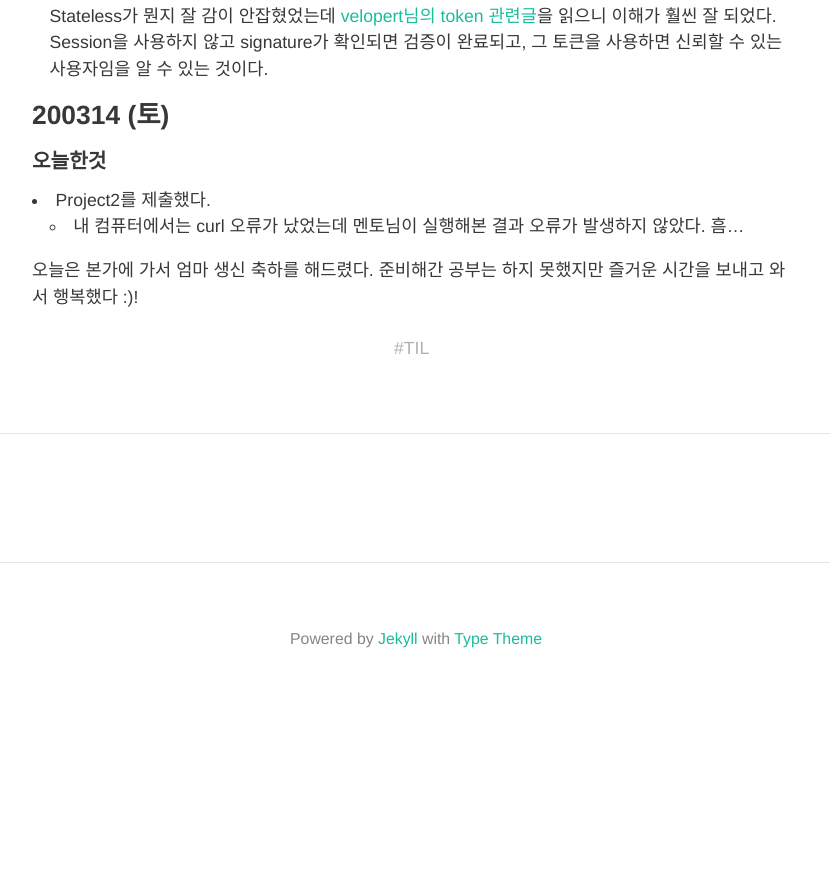
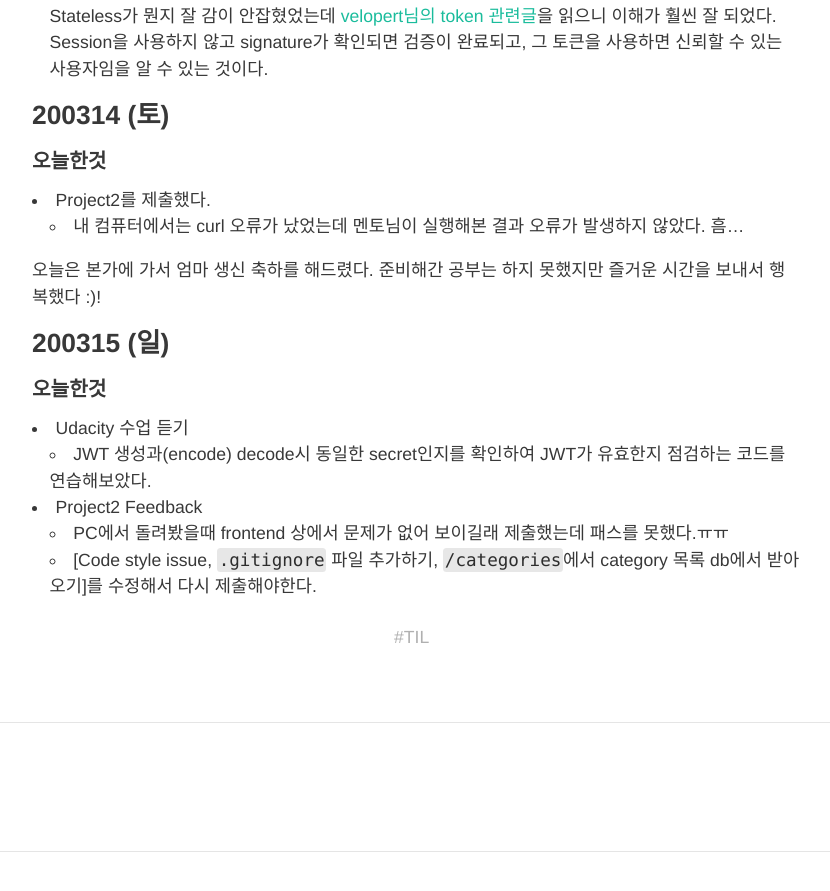
Before and after one commit to HyunlangBan/hyunlangban.github.io, a Jekyll site: the page built from _posts/TIL/2020-03-09-week-til.md, in a window 1280 px wide and 900 px high, scrolled down 2418 px. Shown: the top 891 px of the window, without its empty margins (224-1054 px from the left). Built offline with Jekyll 4.4.1, drawn with Linux system fonts in a browser that asks for light colours; nearby versions of some CDN libraries; some web fonts are replaced; comment, search, counter and statistics services are not loaded; before the commit the page ends 3132 px from its top, so only the background shows below that.

Commit message:
Add 200315 TIL

```diff
--- a/_posts/TIL/2020-03-09-week-til.md
+++ b/_posts/TIL/2020-03-09-week-til.md
@@ -59,4 +59,12 @@ tag: TIL
   - 내 컴퓨터에서는 curl 오류가 났었는데 멘토님이 실행해본 결과 오류가 발생하지 않았다. 흠...
 
 
-오늘은 본가에 가서 엄마 생신 축하를 해드렸다. 준비해간 공부는 하지 못했지만 즐거운 시간을 보내고 와서 행복했다 :)!
+오늘은 본가에 가서 엄마 생신 축하를 해드렸다. 준비해간 공부는 하지 못했지만 즐거운 시간을 보내서 행복했다 :)!
+
+### 200315 (일)
+#### 오늘한것
+- Udacity 수업 듣기
+  - JWT 생성과(encode) decode시 동일한 secret인지를 확인하여 JWT가 유효한지 점검하는 코드를 연습해보았다.
+- Project2 Feedback
+  - PC에서 돌려봤을때 frontend 상에서 문제가 없어 보이길래 제출했는데 패스를 못했다.ㅠㅠ
+  - [Code style issue, `.gitignore` 파일 추가하기, `/categories`에서 category 목록 db에서 받아오기]를 수정해서 다시 제출해야한다.
```
